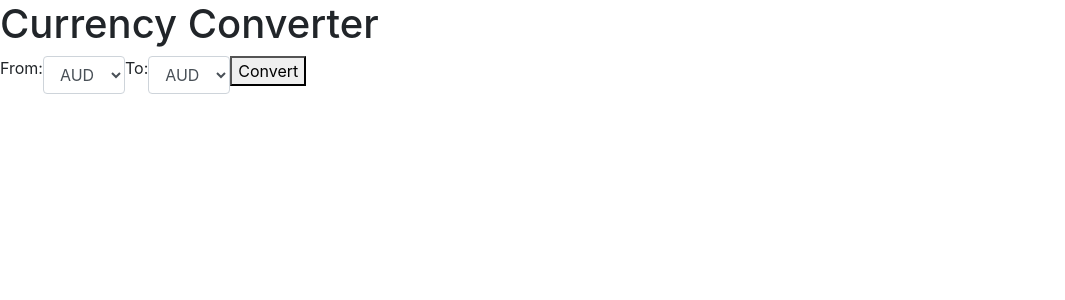
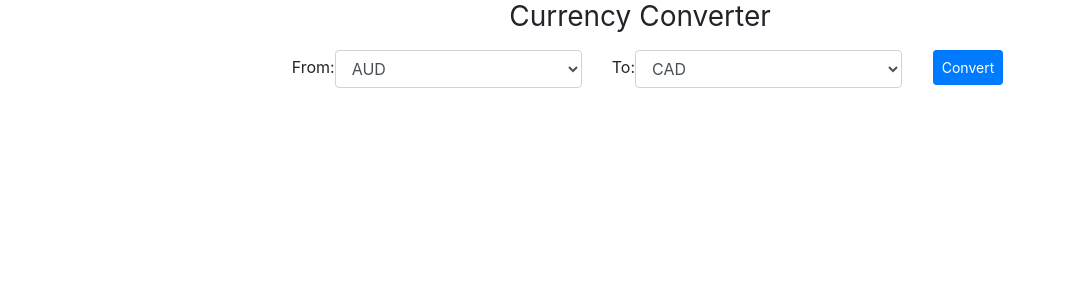
Before and after one commit to sureshjsweb/currency-app, a React (Create React App) app: page / in a window 1280 px wide. Shown: the top 300 px of the page, without its empty margins (0-1065 px from the left). Built offline with nearby package versions, Linux system fonts and the light colour scheme.

Commit message:
style locked

```diff
--- a/src/components/App/App.css
+++ b/src/components/App/App.css
@@ -1,10 +1,28 @@
-@import url('../../../node_modules/bootstrap/dist/css/bootstrap.min.css');
+@import url("../../../node_modules/bootstrap/dist/css/bootstrap.min.css");
 .flex-column {
   display: flex;
   flex-direction: column;
+  align-items: center;
 }
 
 .flex-row {
   display: flex;
   flex-direction: row;
+  justify-content: center;
 }
+
+.width-33 {
+  width: 33.3%;
+}
+
+.width-66 {
+  width: 66.6%;
+}
+
+.line-height-35 {
+  line-height: 35px;
+}
+
+.height-35 {
+  height: 35px;
+}
--- a/src/components/App/App.js
+++ b/src/components/App/App.js
@@ -7,8 +7,10 @@ import './App.css';
 function App() {
   const dispatch = useDispatch();
   const list = Object.keys(data.currencylist);
+
   dispatch(loadCurrency(list));
   const selectList = useSelector((state) => state.currency.list);
+
   return (<Converter
     list={selectList}
     convert={() => dispatch(convert())}
--- a/src/components/Converter/Converter.js
+++ b/src/components/Converter/Converter.js
@@ -4,11 +4,11 @@ import { convert } from '../../store/currency';
 
 const Converter = ({ list, convert, fromUpdated, toUpdated }) => {
     return (<Fragment>
-        <div className="flex-column"><h1>Currency Converter</h1></div>
+        <div className="flex-column"><h1 className="h3 mb-3 font-weight-normal">Currency Converter</h1></div>
         <div className="flex-row">
-            <div><Select label="From" list={list} changed={fromUpdated}></Select></div>
-            <div><Select label="To" list={list} changed={toUpdated}></Select></div>
-            <div><button onClick={() => convert()}>Convert</button></div>
+            <Select label="From" list={list} changed={fromUpdated} selectValue="AUD"></Select>
+            <Select label="To" list={list} changed={toUpdated} selectValue="CAD"></Select>
+            <button className="btn btn-primary btn-sm ml-3 height-35" type="button" onClick={() => convert()}>Convert</button>
         </div>
     </Fragment>);
 }
--- a/src/components/Select/Select.js
+++ b/src/components/Select/Select.js
@@ -1,12 +1,10 @@
-import "./Select.css";
-
-const Select = ({ label, list, changed }) => {
-    return (<div className="flex-row"><label>{label}:</label>
-        <select className="form-control" onChange={(event) => changed(event.target.value)}>{
+const Select = ({ label, list, changed, selectValue }) => {
+    return (<div className="flex-row col-md-3 mb-3"><label className="line-height-35">{label}:  </label>
+        <select className="form-control" onChange={(event) => changed(event.target.value)} defaultValue={selectValue}>{
             list.map((item, index) => {
                 return <option key={index}>{item}</option>
             })
         }</select></div>);
-}
+};
 
 export default Select;
--- a/src/store/currency.js
+++ b/src/store/currency.js
@@ -13,10 +13,10 @@ const currencySlice = createSlice({
             state.list = [...action.payload];
         },
         fromUpdated: (state, action) => {
-            console.log(action.payload);
+            state.from = action.payload;
         },
         toUpdated: (state, action) => {
-            console.log(action.payload);
+            state.to = action.payload;
         },
         convert: (state, action) => {
             console.log('We are converting');
```
Also changed, not shown: src/components/Select/Select.css (deleted).
